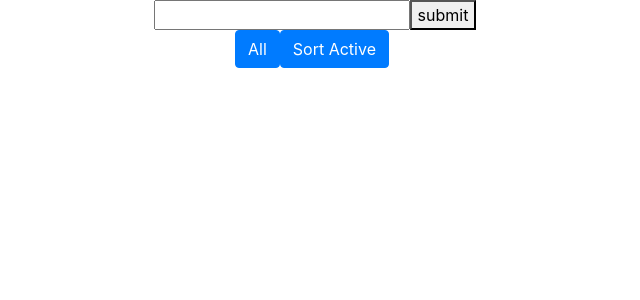
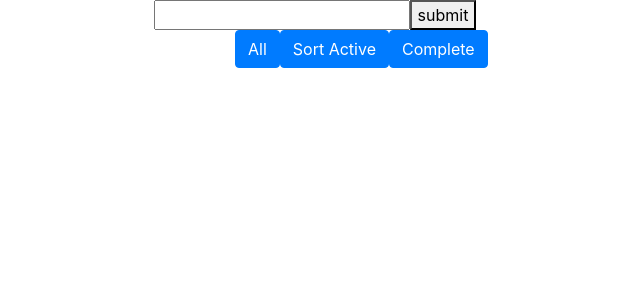
Before and after one commit to Le-Quang-Thinh/app-Fb, a React (Create React App) app: page / in a window 1280 px wide. Shown: the top 300 px of the page, without its empty margins (325-965 px from the left). Built offline with nearby package versions, Linux system fonts and the light colour scheme.

Commit message:
fix bug sort a;ll

```diff
--- a/src/component/input.js
+++ b/src/component/input.js
@@ -43,7 +43,9 @@ class Input extends Component {
     delitem =(index,e) =>{
         const items=Object.assign([],this.state.items);
         items.splice(index,1);
-        this.setState({items:items})
+        Object.assign(this.state.actives, items);
+
+        this.setState({items:items,actives:items})
       }
     Active= (id) =>{
       // console.log(id);
@@ -106,6 +108,7 @@ class Input extends Component {
               <Col md={{ span: 6, offset: 4 }}>
                 <Button onClick={()=>this.All()}>All</Button>
                 <Button onClick={()=>this.Sort()}>Sort Active</Button>
+                <Button onClick={()=>this.All()}>Complete</Button>
               </Col>
             </Row>
             <ul className="justify-content-md-center">
```
